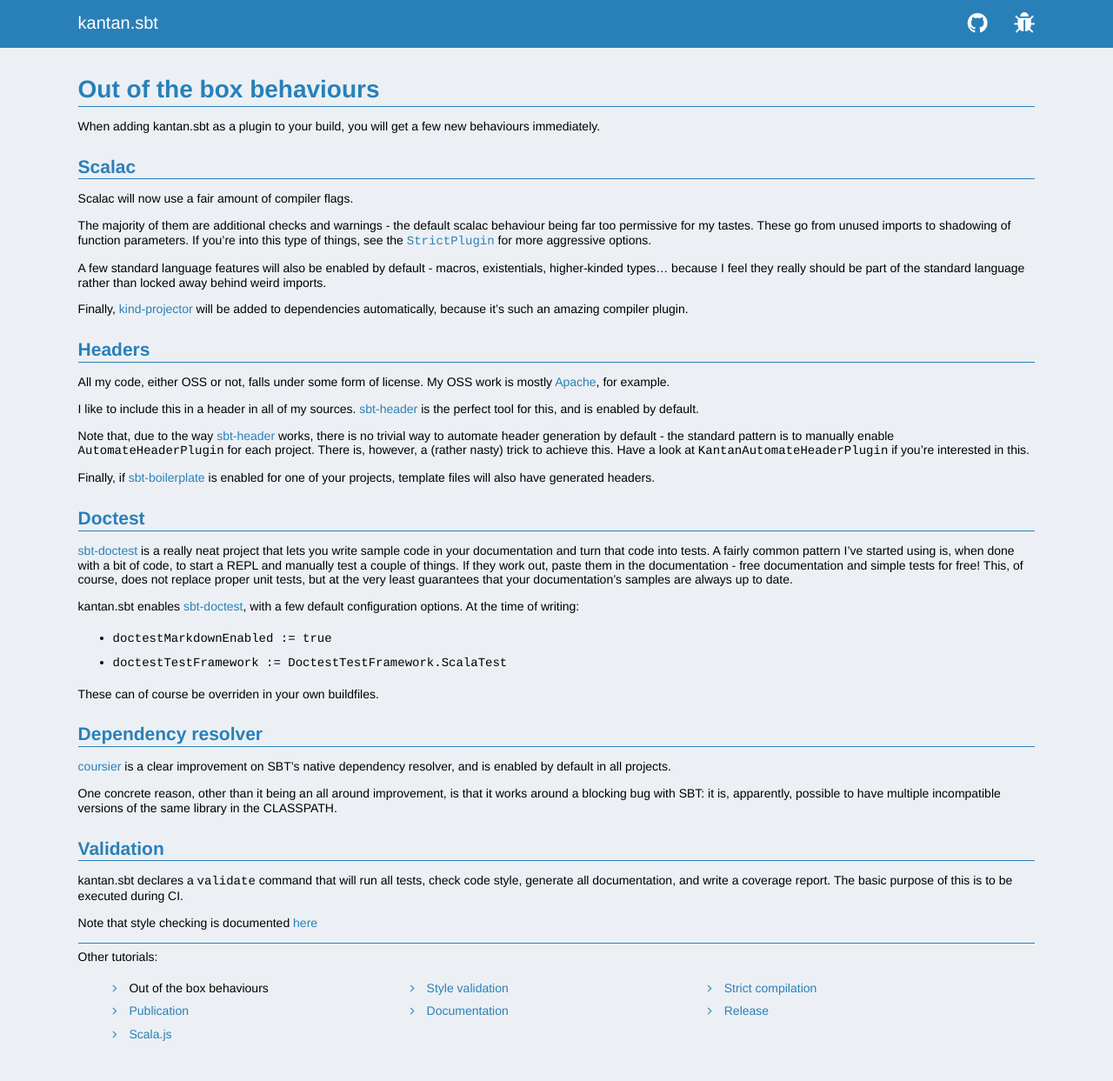
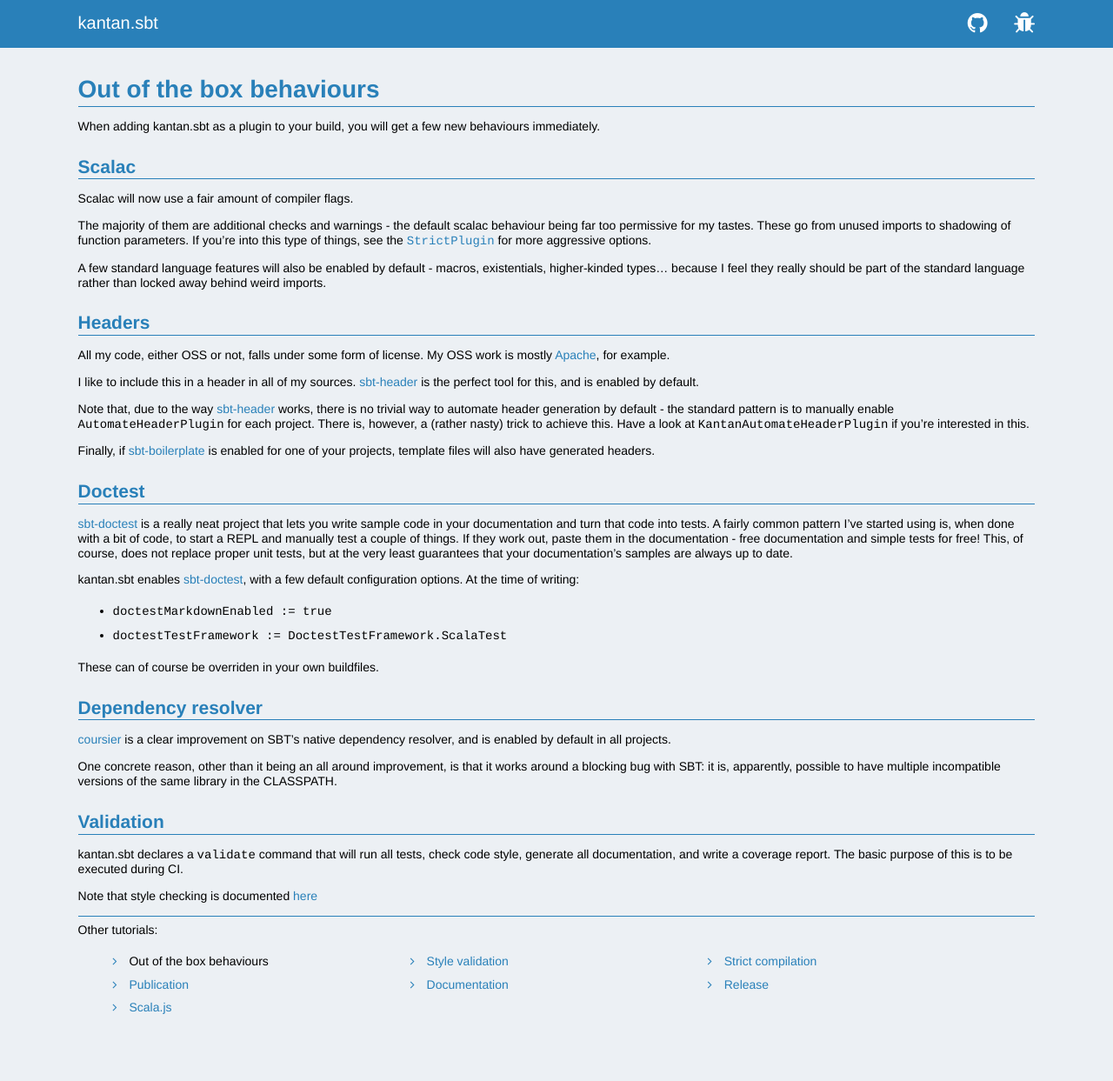
Before and after one commit to nrinaudo/kantan.sbt, a Jekyll site: the page built from defaults.md, in a window 1280 px wide. Shown: the whole page at 87% size. Built offline with Jekyll 4.4.1, drawn with Linux system fonts in a browser that asks for light colours; after the commit the page ends 1212 px from its top, so only the background shows below that.

Commit message:
updated site

```diff
--- a/defaults.md
+++ b/defaults.md
@@ -18,9 +18,6 @@ you're into this type of things, see the [`StrictPlugin`] for more aggressive op
 A few standard language features will also be enabled by default - macros, existentials,
 higher-kinded types... because I feel they really should be part of the standard language rather
 than locked away behind weird imports.
-
-Finally, [kind-projector](https://github.com/non/kind-projector) will be added to dependencies
-automatically, because it's such an amazing compiler plugin.
 
 ## Headers
 
```
Also changed, not shown: index.md (+5 -5 lines), release.md (+1 -1 lines), scalajs.md (+1 -1 lines), style.md (+2 -2 lines).
